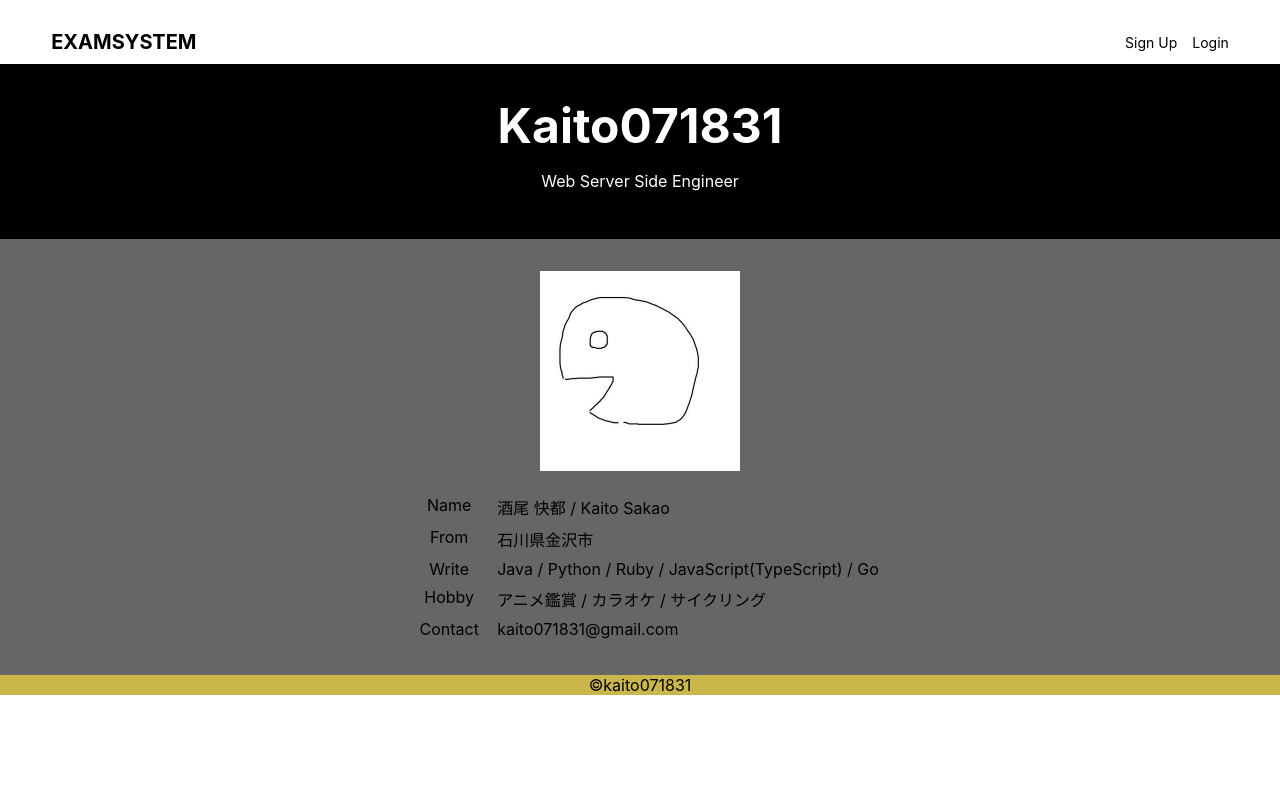
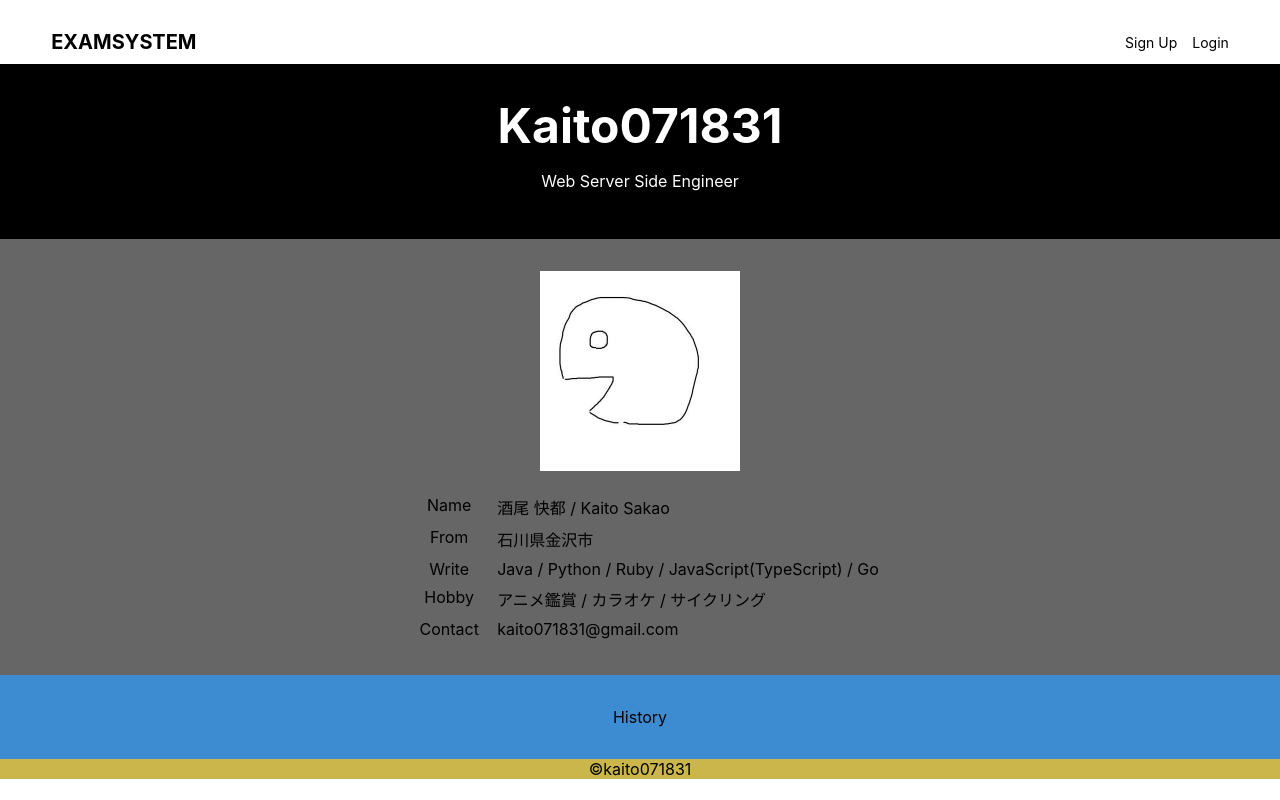
Before and after one commit to kaito071831/blog_app, a Next.js app: page / in a window 1280 px wide. Built offline with nearby package versions, Linux system fonts and the light colour scheme.

Commit message:
history追加

```diff
--- /dev/null
+++ b/src/Category/history.tsx
@@ -0,0 +1,10 @@
+import { Contents } from "../components/content"
+
+
+export const History = () => {
+  return(
+    <Contents bgColor="#3d8bd0">
+      History
+    </Contents>
+  )
+}
--- a/src/pages/index.tsx
+++ b/src/pages/index.tsx
@@ -1,4 +1,5 @@
 import type { NextPage } from 'next'
+import { History } from '../Category/history'
 import { Profile } from '../Category/Profile'
 import { Top } from '../Category/Top'
 import { Layout } from '../components/layout'
@@ -9,6 +10,7 @@ const Home: NextPage = () => {
       <Layout title='EXAMSYSTEM'>
         <Top />
         <Profile />
+        <History />
       </Layout>
     </>
   )
```
